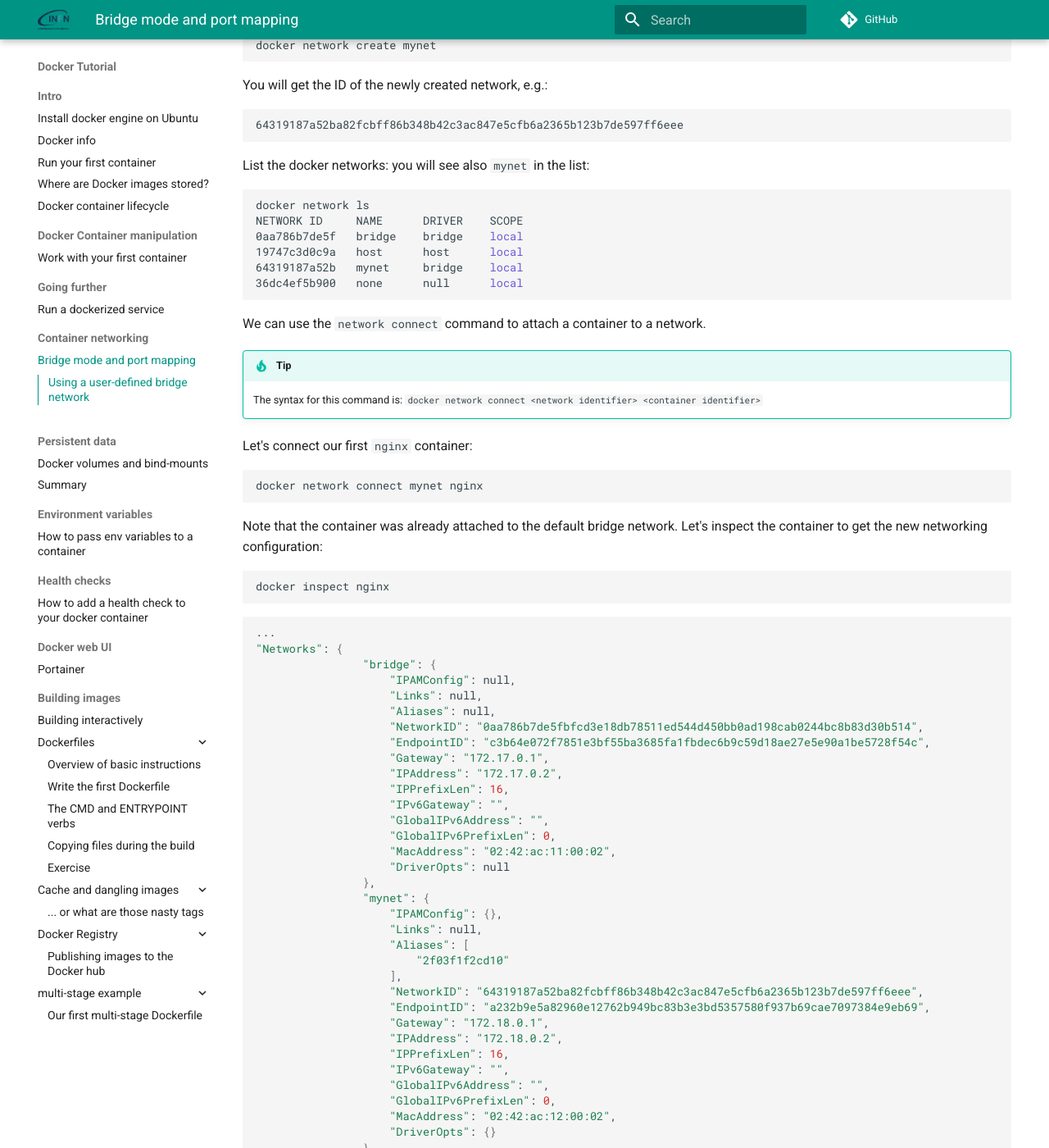
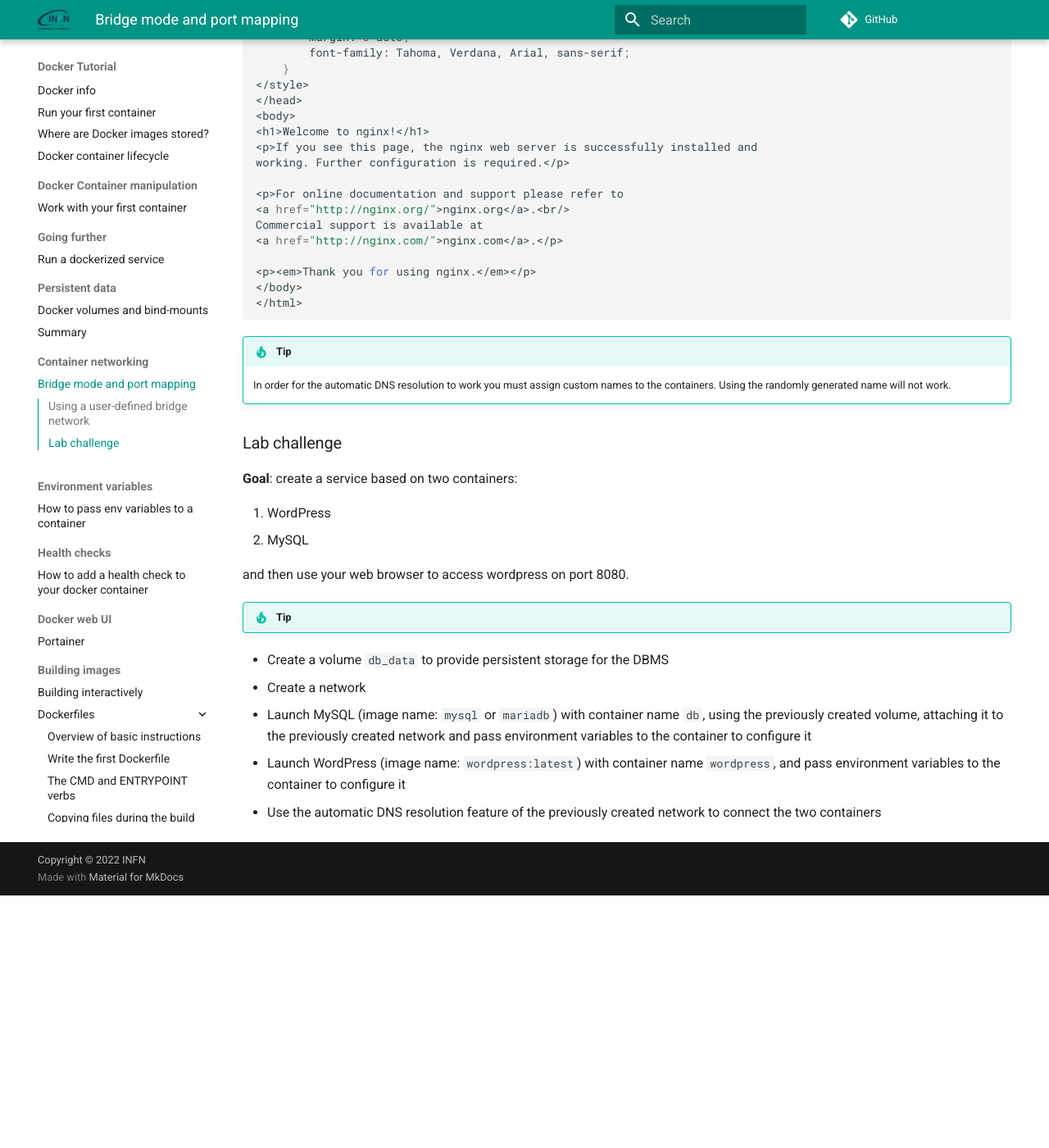
Before and after one commit to maricaantonacci/docker-tutorial, an MkDocs documentation site: the page built from docs/networking/networking.md, in a window 1280 px wide and 1400 px high, scrolled down 4533 px. Shown: the whole window at 82% size. Built offline with MkDocs 1.6.1 and Material for MkDocs 9.7.7, drawn with Linux system fonts in a browser that asks for light colours; comment, search, counter and statistics services are not loaded; after the commit the page ends 5625 px from its top, so only the background shows below that; some of the changed text lies outside the part shown.

Commit message:
modified networking section

````diff
--- a/docs/networking/networking.md
+++ b/docs/networking/networking.md
@@ -1,4 +1,8 @@
-Let's start from the nginx docker container started in the previous section.
+Let's start from a new nginx docker container:
+
+```bash
+    `docker container run -d --name nginx nginx`
+```
 
 The `inspect` command provided details about the networking configuration of the container:
 
@@ -26,71 +30,73 @@ The `inspect` command provided details about the networking configuration of the
 
 To list out the networks in your system, execute the following command:
 
-```bash
-docker network ls
-```
+=== "Command"
+    ```bash
+    docker network ls
+    ```
+=== "Output"
+    ```bash
+    NETWORK ID     NAME      DRIVER    SCOPE
+    0aa786b7de5f   bridge    bridge    local
+    19747c3d0c9a   host      host      local
+    36dc4ef5b900   none      null      local
+    ```
 
-```bash
-NETWORK ID     NAME      DRIVER    SCOPE
-0aa786b7de5f   bridge    bridge    local
-19747c3d0c9a   host      host      local
-36dc4ef5b900   none      null      local
-```
-
-As you can see, our container is attached to the default brige network `0aa786b7de5f` (long ID: 0aa786b7de5fbfcd3e18db78511ed544d450bb0ad198cab0244bc8b83d30b514).
+As you can see, our container is attached to the __default__ bridge network `0aa786b7de5f` (long ID: 0aa786b7de5fbfcd3e18db78511ed544d450bb0ad198cab0244bc8b83d30b514).
 We get more details about this network with the `inspect` command:
 
-```bash
-docker network inspect 0aa786b7de5f
-```
-
-```bash
-[
-    {
-        "Name": "bridge",
-        "Id": "0aa786b7de5fbfcd3e18db78511ed544d450bb0ad198cab0244bc8b83d30b514",
-        "Created": "2021-05-27T13:27:32.164161898Z",
-        "Scope": "local",
-        "Driver": "bridge",
-        "EnableIPv6": false,
-        "IPAM": {
-            "Driver": "default",
-            "Options": null,
-            "Config": [
-                {
-                    "Subnet": "172.17.0.0/16",
-                    "Gateway": "172.17.0.1"
+=== "Command"
+    ```bash
+    docker network inspect 0aa786b7de5f
+    ```
+=== "Output"
+    ```bash linenums="1" hl_lines="28 31 40"
+    [
+        {
+            "Name": "bridge",
+            "Id":   "0aa786b7de5fbfcd3e18db78511ed544d450bb0ad198cab0 244bc8b83d30b514",
+            "Created": "2021-05-27T13:27:32.164161898Z",
+            "Scope": "local",
+            "Driver": "bridge",
+            "EnableIPv6": false,
+            "IPAM": {
+                "Driver": "default",
+                "Options": null,
+                "Config": [
+                    {
+                        "Subnet": "172.17.0.0/16",
+                        "Gateway": "172.17.0.1"
+                    }
+                ]
+            },
+            "Internal": false,
+            "Attachable": false,
+            "Ingress": false,
+            "ConfigFrom": {
+                "Network": ""
+            },
+            "ConfigOnly": false,
+            "Containers": {
+                "2f03f1f2cd100ec584349124a93f180fa743d1c3ab7b   cc31c9d8156225d6f06a": {
+                    "Name": "nginx",
+                    "EndpointID":   "c3b64e072f7851e3bf55ba3685fa1fbdec6b9c59 d18ae27e5e90a1be5728f54c",
+                    "MacAddress": "02:42:ac:11:00:02",
+                    "IPv4Address": "172.17.0.2/16",
+                    "IPv6Address": ""
                 }
-            ]
-        },
-        "Internal": false,
-        "Attachable": false,
-        "Ingress": false,
-        "ConfigFrom": {
-            "Network": ""
-        },
-        "ConfigOnly": false,
-        "Containers": {
-            "2f03f1f2cd100ec584349124a93f180fa743d1c3ab7bcc31c9d8156225d6f06a": {
-                "Name": "nginx",
-                "EndpointID": "c3b64e072f7851e3bf55ba3685fa1fbdec6b9c59d18ae27e5e90a1be5728f54c",
-                "MacAddress": "02:42:ac:11:00:02",
-                "IPv4Address": "172.17.0.2/16",
-                "IPv6Address": ""
-            }
-        },
-        "Options": {
-            "com.docker.network.bridge.default_bridge": "true",
-            "com.docker.network.bridge.enable_icc": "true",
-            "com.docker.network.bridge.enable_ip_masquerade": "true",
-            "com.docker.network.bridge.host_binding_ipv4": "0.0.0.0",
-            "com.docker.network.bridge.name": "docker0",
-            "com.docker.network.driver.mtu": "1500"
-        },
-        "Labels": {}
-    }
-]
-```
+            },
+            "Options": {
+                "com.docker.network.bridge.default_bridge":     "true",
+                "com.docker.network.bridge.enable_icc":     "true",
+                "com.docker.network.bridge. enable_ip_masquerade": "true",
+                "com.docker.network.bridge. host_binding_ipv4": "0.0.0.0",
+                "com.docker.network.bridge.name": "docker0",
+                "com.docker.network.driver.mtu": "1500"
+            },
+            "Labels": {}
+        }
+    ]
+    ```
 
 We can see that the container has an IP address of `172.17.0.2` and uses the gateway address of the `docker0` interface.
 
@@ -98,39 +104,40 @@ Now we know that our nginx service is running on port 80 inside the container.
 
 Indeed we can contact our service on port `80` using the IP `172.17.0.2`, try the following command from your docker host:
 
-```bash
-curl http://172.17.0.2:80
-```
+=== "Command"
+    ```bash
+    curl http://172.17.0.2:80
+    ```
+=== "Output"
+    ```bash
+    <!DOCTYPE html>
+    <html>
+    <head>
+    <title>Welcome to nginx!</title>
+    <style>
+        body {
+            width: 35em;
+            margin: 0 auto;
+            font-family: Tahoma, Verdana, Arial, sans-serif;
+        }
+    </style>
+    </head>
+    <body>
+    <h1>Welcome to nginx!</h1>
+    <p>If you see this page, the nginx web server is successfully installed and
+    working. Further configuration is required.</p>
 
-```bash
-<!DOCTYPE html>
-<html>
-<head>
-<title>Welcome to nginx!</title>
-<style>
-    body {
-        width: 35em;
-        margin: 0 auto;
-        font-family: Tahoma, Verdana, Arial, sans-serif;
-    }
-</style>
-</head>
-<body>
-<h1>Welcome to nginx!</h1>
-<p>If you see this page, the nginx web server is successfully installed and
-working. Further configuration is required.</p>
+    <p>For online documentation and support please refer to
+    <a href="http://nginx.org/">nginx.org</a>.<br/>
+    Commercial support is available at
+    <a href="http://nginx.com/">nginx.com</a>.</p>
 
-<p>For online documentation and support please refer to
-<a href="http://nginx.org/">nginx.org</a>.<br/>
-Commercial support is available at
-<a href="http://nginx.com/">nginx.com</a>.</p>
+    <p><em>Thank you for using nginx.</em></p>
+    </body>
+    </html>
+    ```
 
-<p><em>Thank you for using nginx.</em></p>
-</body>
-</html>
-```
-
-All the containers attached to the default bridge network can talk each other.
+All the containers attached to the default bridge network can talk to each other.
 
 What if we want to reach the service running in the container using the local network on the host?
 
@@ -139,7 +146,7 @@ Try the following command:
 ```bash
 curl http://127.0.0.1:80
 ```
-It won't work..you will get: `curl: (7) Failed to connect to 127.0.0.1 port 80: Connection refused`...
+It won't work... you will get: `curl: (7) Failed to connect to 127.0.0.1 port 80: Connection refused`...
 
 We need to publish the service port in the container to a port on our local network. This can be done using the `--publish` option (or `-p`) of the `docker container run` command. The correct syntax is:
 
@@ -155,12 +162,16 @@ docker container run -d --name nginx2 -p 80:80 nginx
 
 Look at the different description of the two containers:
 
-```bash
-docker ps
-CONTAINER ID   IMAGE     COMMAND                  CREATED          STATUS          PORTS                               NAMES
-8d5609a40033   nginx     "/docker-entrypoint.…"   35 seconds ago   Up 33 seconds   0.0.0.0:80->80/tcp, :::80->80/tcp   nginx2
-2f03f1f2cd10   nginx     "/docker-entrypoint.…"   2 hours ago      Up 2 hours      80/tcp                              nginx
-```
+=== "Command"
+    ```bash
+    docker ps
+    ```
+=== "Output"
+    ```bash
+    CONTAINER ID   IMAGE     COMMAND                  CREATED          STATUS          PORTS                               NAMES
+    8d5609a40033   nginx     "/docker-entrypoint.…"   35 seconds ago   Up 33 seconds   0.0.0.0:80->80/tcp, :::80->80/tcp   nginx2
+    2f03f1f2cd10   nginx     "/docker-entrypoint.…"   2 hours ago      Up 2 hours      80/tcp                              nginx
+    ```
 
 We can see here that the container port 80 is mapped on the host port 80 (`0.0.0.0:80->80/tcp, :::80->80/tcp`).
 
@@ -224,14 +235,18 @@ You will get the ID of the newly created network, e.g.:
 
 List the docker networks: you will see also `mynet` in the list:
 
-```bash
-docker network ls
-NETWORK ID     NAME      DRIVER    SCOPE
-0aa786b7de5f   bridge    bridge    local
-19747c3d0c9a   host      host      local
-64319187a52b   mynet     bridge    local
-36dc4ef5b900   none      null      local
-```
+=== "Command"
+    ```bash
+    docker network ls
+    ```
+=== "Output"
+    ```bash linenums="1" hl_lines="4"
+    NETWORK ID     NAME      DRIVER    SCOPE
+    0aa786b7de5f   bridge    bridge    local
+    19747c3d0c9a   host      host      local
+    64319187a52b   mynet     bridge    local
+    36dc4ef5b900   none      null      local
+    ```
 
 We can use the `network connect` command to attach a container to a network.
 !!! tip
@@ -246,48 +261,49 @@ docker network connect mynet nginx
 
 Note that the container was already attached to the default bridge network. Let's inspect the container to get the new networking configuration:
 
-```bash
-docker inspect nginx
-```
-
-```bash
-...
-"Networks": {
-                "bridge": {
-                    "IPAMConfig": null,
-                    "Links": null,
-                    "Aliases": null,
-                    "NetworkID": "0aa786b7de5fbfcd3e18db78511ed544d450bb0ad198cab0244bc8b83d30b514",
-                    "EndpointID": "c3b64e072f7851e3bf55ba3685fa1fbdec6b9c59d18ae27e5e90a1be5728f54c",
-                    "Gateway": "172.17.0.1",
-                    "IPAddress": "172.17.0.2",
-                    "IPPrefixLen": 16,
-                    "IPv6Gateway": "",
-                    "GlobalIPv6Address": "",
-                    "GlobalIPv6PrefixLen": 0,
-                    "MacAddress": "02:42:ac:11:00:02",
-                    "DriverOpts": null
-                },
-                "mynet": {
-                    "IPAMConfig": {},
-                    "Links": null,
-                    "Aliases": [
-                        "2f03f1f2cd10"
-                    ],
-                    "NetworkID": "64319187a52ba82fcbff86b348b42c3ac847e5cfb6a2365b123b7de597ff6eee",
-                    "EndpointID": "a232b9e5a82960e12762b949bc83b3e3bd5357580f937b69cae7097384e9eb69",
-                    "Gateway": "172.18.0.1",
-                    "IPAddress": "172.18.0.2",
-                    "IPPrefixLen": 16,
-                    "IPv6Gateway": "",
-                    "GlobalIPv6Address": "",
-                    "GlobalIPv6PrefixLen": 0,
-                    "MacAddress": "02:42:ac:12:00:02",
-                    "DriverOpts": {}
+=== "Command"
+    ```bash
+    docker inspect nginx
+    ```
+=== "Output"
+    ```bash linenums="1" hl_lines="10 27"
+    ...
+    "Networks": {
+                    "bridge": {
+                        "IPAMConfig": null,
+                        "Links": null,
+                        "Aliases": null,
+                        "NetworkID": "0aa786b7de5fbfcd3e18db78511ed544d450bb0ad198cab0244bc8b83d30b514",
+                       "EndpointID": "c3b64e072f7851e3bf55ba3685fa1fbdec6b9c59d18ae27e5e90a1be5728f54c",
+                        "Gateway": "172.17.0.1",
+                        "IPAddress": "172.17.0.2",
+                        "IPPrefixLen": 16,
+                        "IPv6Gateway": "",
+                        "GlobalIPv6Address": "",
+                        "GlobalIPv6PrefixLen": 0,
+                        "MacAddress": "02:42:ac:11:00:02",
+                        "DriverOpts": null
+                    },
+                    "mynet": {
+                        "IPAMConfig": {},
+                        "Links": null,
+                        "Aliases": [
+                            "2f03f1f2cd10"
+                        ],
+                        "NetworkID": "64319187a52ba82fcbff86b348b42c3ac847e5cfb6a2365b123b7de597ff6eee",
+                        "EndpointID": "a232b9e5a82960e12762b949bc83b3e3bd5357580f937b69cae7097384e9eb69",
+                        "Gateway": "172.18.0.1",
+                        "IPAddress": "172.18.0.2",
+                        "IPPrefixLen": 16,
+                        "IPv6Gateway": "",
+                        "GlobalIPv6Address": "",
+                        "GlobalIPv6PrefixLen": 0,
+                        "MacAddress": "02:42:ac:12:00:02",
+                        "DriverOpts": {}
+                    }
                 }
-            }
-...
-```
+    ...
+    ```
 As you can see, our container has now two interfaces with IPs 172.17.0.2 (on the default network) and 172.18.0.2 (on `mynet` network).
 
 Note that we can also specify the network when we create the container using the `--network` option. Let's run the following command:
@@ -300,7 +316,17 @@ In this way you have created a container that is connected to `mynet` network.
 
 All containers attached to a user-defined network can communicate using their names (automatic DNS resolution)..so you can contact the container `nginx` directly (you don't need to know its IP).
 
-Run the command `curl http://nginx` inside the ubuntu container to verify that the automatic DNS resolution is working:
+Inside the container, run the commands:
+
+```bash
+apt update
+```
+
+```bash
+apt install -y curl
+```
+
+then run the command `curl http://nginx` inside the ubuntu container to verify that the automatic DNS resolution is working:
 
 ```bash
 root@2f03f1f2cd10:/# curl http://nginx
@@ -333,3 +359,20 @@ Commercial support is available at
 
 !!! tip
     In order for the automatic DNS resolution to work you must assign custom names to the containers. Using the randomly generated name will not work.
+
+
+### Lab challenge
+
+__Goal__: create a service based on two containers:
+
+1. WordPress
+2. MySQL
+
+and then use your web browser to access wordpress on port 8080.
+
+!!! tip
+- Create a volume `db_data` to provide persistent storage for the DBMS
+- Create a network
+- Launch MySQL (image name: `mysql` or `mariadb`) with container name `db`, using the previously created volume, attaching it to the previously created network and pass environment variables to the container to configure it
+- Launch WordPress (image name: `wordpress:latest`) with container name `wordpress`, and pass environment variables to the container to configure it
+- Use the automatic DNS resolution feature of the previously created network to connect the two containers
--- a/mkdocs.yml
+++ b/mkdocs.yml
@@ -35,12 +35,12 @@ nav:
     - Work with your first container: 'container/manipulation.md'
   - Going further:
     - Run a dockerized service: 'container/example.md'
-  - Container networking:
-    - Bridge mode and port mapping: 'networking/networking.md'
   - Persistent data:
     - Docker volumes and bind-mounts: 'data/volumes.md'
     #- Docker volume plugins - an example: 'data/volume_plugin.md'
     - Summary: 'data/volume_summary.md'
+  - Container networking:
+    - Bridge mode and port mapping: 'networking/networking.md'
   - Environment variables:
     - How to pass env variables to a container: 'container/env_vars.md'
   - Health checks:
````
